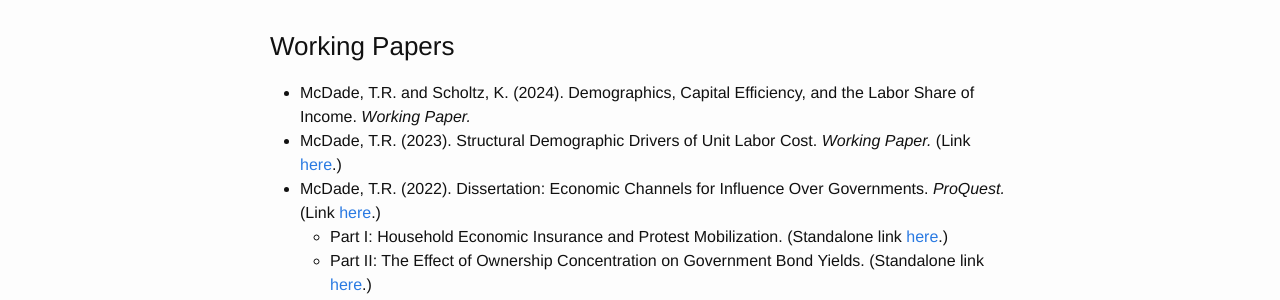
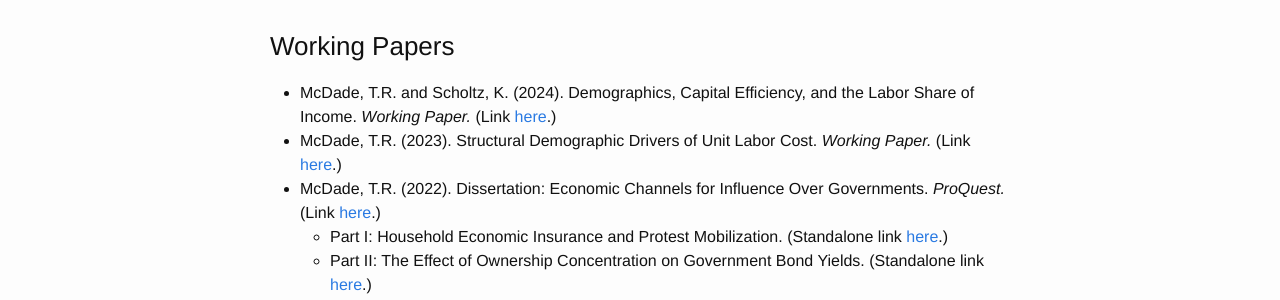
Before and after one commit to trmcdade/trmcdade.github.io, a Jekyll site: the page built from publications.md, in a window 1280 px wide. Shown: the part 521-821 px from the top of the page. Built offline with Jekyll 4.4.1, drawn with Linux system fonts in a browser that asks for light colours; our own code applies the rules of GitHub Pages for plain Markdown files.

Commit message:
paper updates

```diff
--- a/publications.md
+++ b/publications.md
@@ -13,7 +13,7 @@ title: Publications
 ### Working Papers
 
   <!-- - Chinchilla, R., Rueter, D., McDade, T. R., Fisher, P. R., and Boyd, S. (2024). Longevity Solutions Project: A Whitepaper. *BlackRock AI Labs Working Paper*. -->
-  - McDade, T.R. and Scholtz, K. (2024). Demographics, Capital Efficiency, and the Labor Share of Income. *Working Paper.*
+  - McDade, T.R. and Scholtz, K. (2024). Demographics, Capital Efficiency, and the Labor Share of Income. *Working Paper.* (Link <a href="assets/papers/McDade_Scholtz_Demographics_Capital_Efficiency_Labor_Share_20240905.pdf">here</a>.)
   - McDade, T.R. (2023). Structural Demographic Drivers of Unit Labor Cost. *Working Paper.* (Link <a href="assets/papers/McDade_Structural_Demographic_Drivers_of_Unit_Labor_Cost_20240417.pdf">here</a>.)
   - McDade, T.R. (2022). Dissertation: Economic Channels for Influence Over Governments. *ProQuest.* (Link <a href="assets/papers/McDade_Economic_Channels_for_Influence_Over_Goverments_2022.pdf">here</a>.)
     - Part I: Household Economic Insurance and Protest Mobilization. (Standalone link <a href="assets/papers/McDade_Econ_and_Protests_20220406.pdf">here</a>.)
```
Also changed, not shown: 2 other files.
